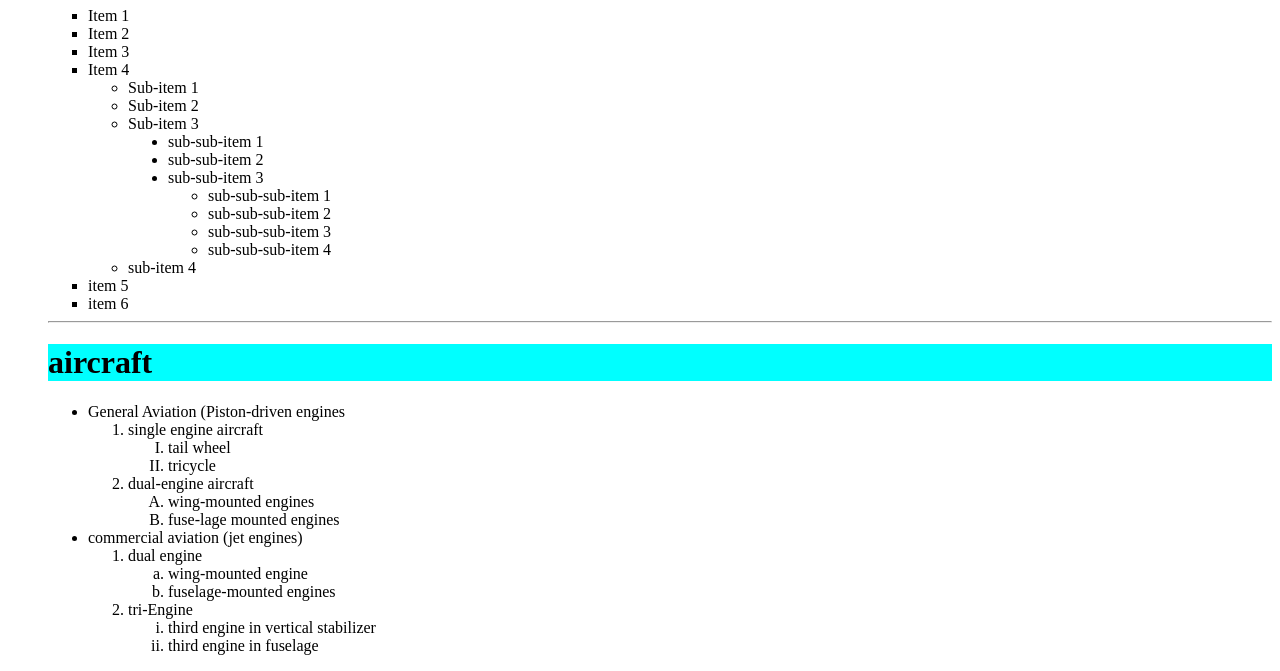
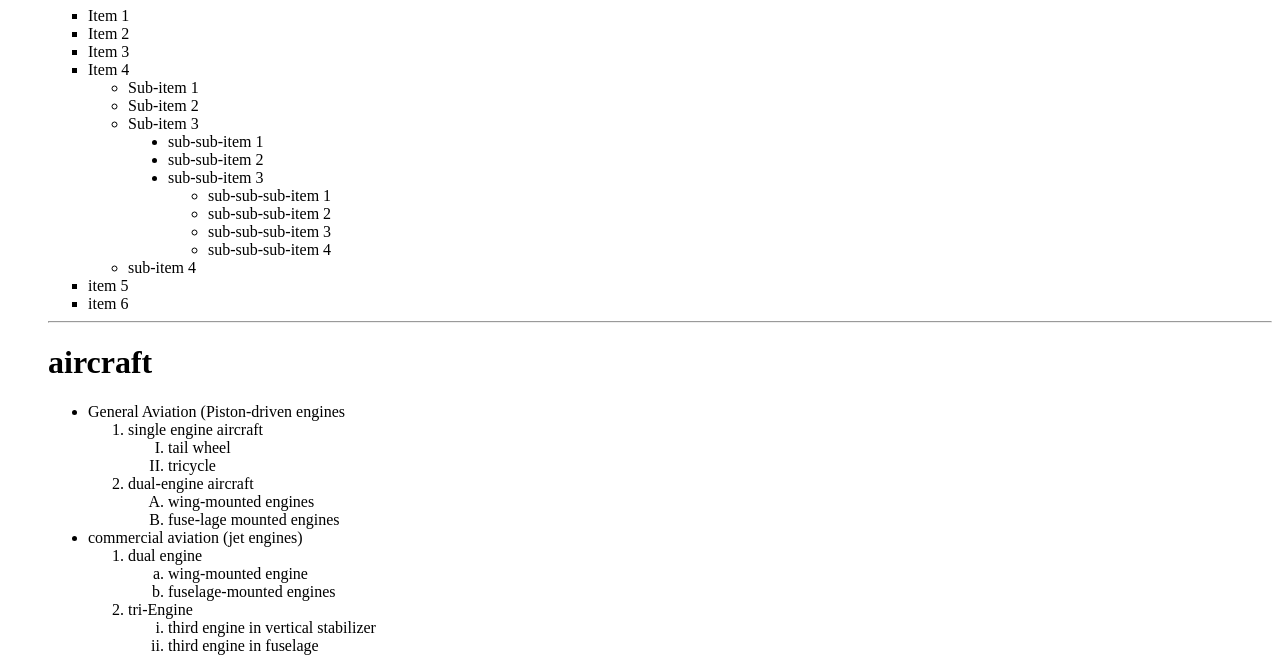
Before and after one commit to karpeedidion/ART277, a plain HTML site: page KarpeedidiAssig3.html in a window 1280 px wide. Shown: the part 585-1256 px from the top of the page. Drawn offline with Linux system fonts and the light colour scheme.

Commit message:
Add files via upload

```diff
--- a/KarpeedidiAssig3.html
+++ b/KarpeedidiAssig3.html
@@ -7,7 +7,7 @@
            <style>
  h1
  {
- background-color:cyan;
+ background-color:none;
  }
  p
  {
```
